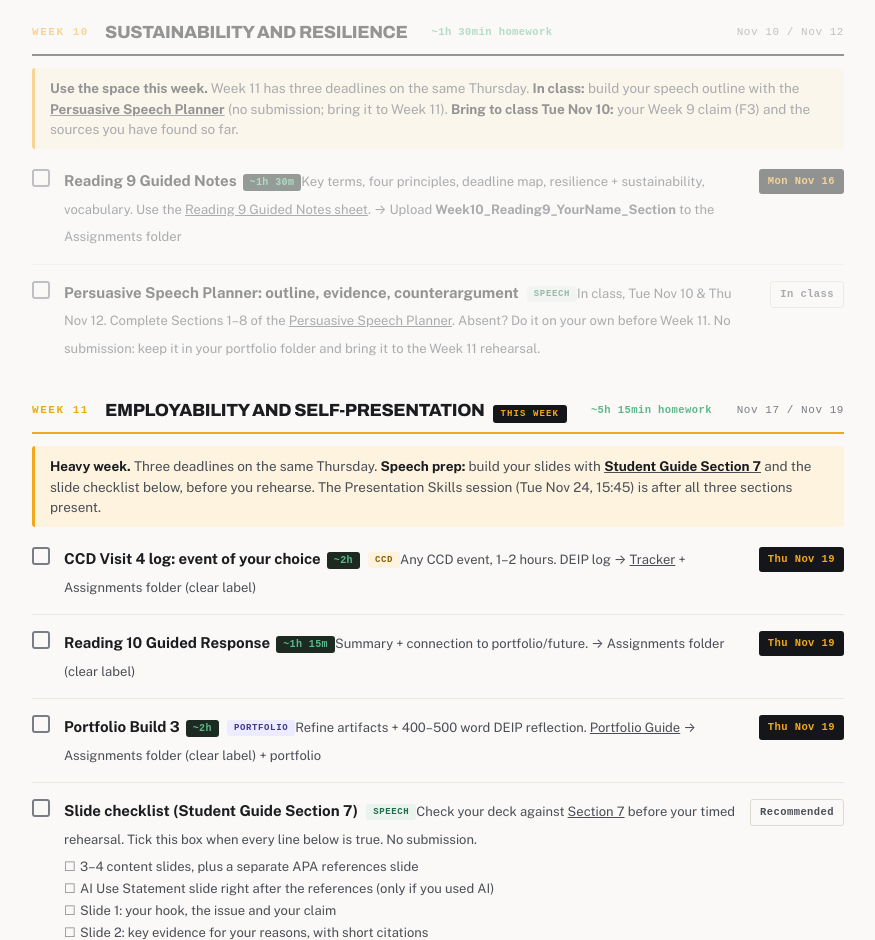
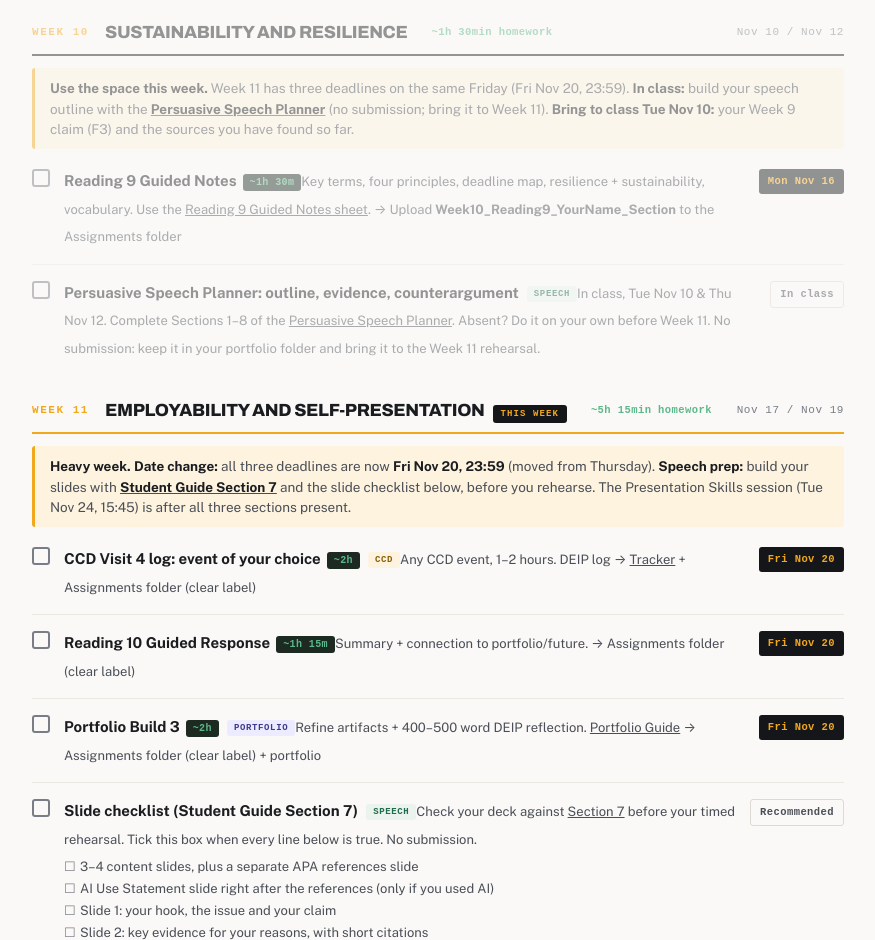
Before and after one commit to thefutureofwork/EAP100, a plain HTML site: page due-dates.html in a window 1280 px wide. Shown: the part 4905-5845 px from the top of the page, without its empty margins (202-1077 px from the left). Drawn offline with nearby package versions, Linux system fonts and the light colour scheme; a web font is replaced by a local one.

Commit message:
Week 11: move CCD Visit 4, Reading 10 and Portfolio Build 3 to Fri Nov 20, 23:59 (checklist + calendar)

```diff
--- a/due-dates.html
+++ b/due-dates.html
@@ -256,7 +256,7 @@ body{font-size:16px}
 <!-- WEEK 10 -->
 <div class="wk-sec" id="week10">
 <div class="wk-head"><span class="wk-num">WEEK 10</span><h2>Sustainability and Resilience</h2><span class="wk-hrs">~1h 30min homework</span><span class="wk-dates">Nov 10 / Nov 12</span></div>
-<div class="wk-note"><b>Use the space this week.</b> Week 11 has three deadlines on the same Thursday. <b>In class:</b> build your speech outline with the <a href="speech-planner.html"><b>Persuasive Speech Planner</b></a> (no submission; bring it to Week 11). <b>Bring to class Tue Nov 10:</b> your Week 9 claim (F3) and the sources you have found so far.</div>
+<div class="wk-note"><b>Use the space this week.</b> Week 11 has three deadlines on the same Friday (Fri Nov 20, 23:59). <b>In class:</b> build your speech outline with the <a href="speech-planner.html"><b>Persuasive Speech Planner</b></a> (no submission; bring it to Week 11). <b>Bring to class Tue Nov 10:</b> your Week 9 claim (F3) and the sources you have found so far.</div>
 <ul class="items">
 <li class="item"><input type="checkbox" aria-labelledby="task-39"><div class="info"><span class="nm" id="task-39">Reading 9 Guided Notes<span class="est">~1h 30m</span></span><span class="sub">Key terms, four principles, deadline map, resilience + sustainability, vocabulary. Use the <a href="reading-9-guided-notes.html">Reading 9 Guided Notes sheet</a>. &rarr; Upload <b>Week10_Reading9_YourName_Section</b> to the Assignments folder</span></div><span class="due-chip">Mon Nov 16</span></li>
 <li class="item"><input type="checkbox" aria-labelledby="task-40a"><div class="info"><span class="nm" id="task-40a">Persuasive Speech Planner: outline, evidence, counterargument<span class="tag t-speech">Speech</span></span><span class="sub">In class, Tue Nov 10 &amp; Thu Nov 12. Complete Sections 1&ndash;8 of the <a href="speech-planner.html">Persuasive Speech Planner</a>. Absent? Do it on your own before Week 11. No submission: keep it in your portfolio folder and bring it to the Week 11 rehearsal.</span></div><span class="due-chip soft">In class</span></li>
@@ -266,11 +266,11 @@ body{font-size:16px}
 <!-- WEEK 11 -->
 <div class="wk-sec" id="week11">
 <div class="wk-head"><span class="wk-num">WEEK 11</span><h2>Employability and Self-Presentation</h2><span class="wk-hrs">~5h 15min homework</span><span class="wk-dates">Nov 17 / Nov 19</span></div>
-<div class="wk-note"><b>Heavy week.</b> Three deadlines on the same Thursday. <b>Speech prep:</b> build your slides with <a href="https://github.com/thefutureofwork/EAP100/blob/main/persuasive-presentation/README.md#7-make-slides-that-help-not-distract" target="_blank" rel="noopener"><b>Student Guide Section 7</b><span class="sr-only"> (opens in a new tab)</span></a> and the slide checklist below, before you rehearse. The Presentation Skills session (Tue Nov 24, 15:45) is after all three sections present.</div>
+<div class="wk-note"><b>Heavy week.</b> <b>Date change:</b> all three deadlines are now <b>Fri Nov 20, 23:59</b> (moved from Thursday). <b>Speech prep:</b> build your slides with <a href="https://github.com/thefutureofwork/EAP100/blob/main/persuasive-presentation/README.md#7-make-slides-that-help-not-distract" target="_blank" rel="noopener"><b>Student Guide Section 7</b><span class="sr-only"> (opens in a new tab)</span></a> and the slide checklist below, before you rehearse. The Presentation Skills session (Tue Nov 24, 15:45) is after all three sections present.</div>
 <ul class="items">
-<li class="item"><input type="checkbox" aria-labelledby="task-41"><div class="info"><span class="nm" id="task-41">CCD Visit 4 log: event of your choice<span class="est">~2h</span><span class="tag t-ccd">CCD</span></span><span class="sub">Any CCD event, 1&ndash;2 hours. DEIP log &rarr; <a href="https://docs.google.com/document/d/171CUgMEXdJtxZXIA4YjtDx9iNukZgohDjVY6ozQOps8/edit" target="_blank" rel="noopener">Tracker<span class="sr-only"> (opens in a new tab)</span></a> + Assignments folder (clear label)</span></div><span class="due-chip">Thu Nov 19</span></li>
-<li class="item"><input type="checkbox" aria-labelledby="task-42"><div class="info"><span class="nm" id="task-42">Reading 10 Guided Response<span class="est">~1h 15m</span></span><span class="sub">Summary + connection to portfolio/future. &rarr; Assignments folder (clear label)</span></div><span class="due-chip">Thu Nov 19</span></li>
-<li class="item"><input type="checkbox" aria-labelledby="task-43"><div class="info"><span class="nm" id="task-43">Portfolio Build 3<span class="est">~2h</span><span class="tag t-port">Portfolio</span></span><span class="sub">Refine artifacts + 400&ndash;500 word DEIP reflection. <a href="https://docs.google.com/document/d/1RMW_A-eV3rVe0p3-we9mGKREdnsn26QWvnXd6yf9SDY/edit" target="_blank" rel="noopener">Portfolio Guide<span class="sr-only"> (opens in a new tab)</span></a> &rarr; Assignments folder (clear label) + portfolio</span></div><span class="due-chip">Thu Nov 19</span></li>
+<li class="item"><input type="checkbox" aria-labelledby="task-41"><div class="info"><span class="nm" id="task-41">CCD Visit 4 log: event of your choice<span class="est">~2h</span><span class="tag t-ccd">CCD</span></span><span class="sub">Any CCD event, 1&ndash;2 hours. DEIP log &rarr; <a href="https://docs.google.com/document/d/171CUgMEXdJtxZXIA4YjtDx9iNukZgohDjVY6ozQOps8/edit" target="_blank" rel="noopener">Tracker<span class="sr-only"> (opens in a new tab)</span></a> + Assignments folder (clear label)</span></div><span class="due-chip">Fri Nov 20</span></li>
+<li class="item"><input type="checkbox" aria-labelledby="task-42"><div class="info"><span class="nm" id="task-42">Reading 10 Guided Response<span class="est">~1h 15m</span></span><span class="sub">Summary + connection to portfolio/future. &rarr; Assignments folder (clear label)</span></div><span class="due-chip">Fri Nov 20</span></li>
+<li class="item"><input type="checkbox" aria-labelledby="task-43"><div class="info"><span class="nm" id="task-43">Portfolio Build 3<span class="est">~2h</span><span class="tag t-port">Portfolio</span></span><span class="sub">Refine artifacts + 400&ndash;500 word DEIP reflection. <a href="https://docs.google.com/document/d/1RMW_A-eV3rVe0p3-we9mGKREdnsn26QWvnXd6yf9SDY/edit" target="_blank" rel="noopener">Portfolio Guide<span class="sr-only"> (opens in a new tab)</span></a> &rarr; Assignments folder (clear label) + portfolio</span></div><span class="due-chip">Fri Nov 20</span></li>
 <li class="item"><input type="checkbox" aria-labelledby="task-43b" data-new><div class="info"><span class="nm" id="task-43b">Slide checklist (Student Guide Section 7)<span class="tag t-speech">Speech</span></span><span class="sub">Check your deck against <a href="https://github.com/thefutureofwork/EAP100/blob/main/persuasive-presentation/README.md#7-make-slides-that-help-not-distract" target="_blank" rel="noopener">Section 7<span class="sr-only"> (opens in a new tab)</span></a> before your timed rehearsal. Tick this box when every line below is true. No submission.</span><ul class="sub-list"><li>3&ndash;4 content slides, plus a separate APA references slide</li><li>AI Use Statement slide right after the references (only if you used AI)</li><li>Slide 1: your hook, the issue and your claim</li><li>Slide 2: key evidence for your reasons, with short citations</li><li>Slide 3 (or 3 and 4): counterargument, your response and your recommendations</li><li>One clear idea per slide, minimal text, no pasted script</li><li>A short citation beside every borrowed statistic, image or idea</li><li>Fonts, charts, labels and citations readable from the back of the room</li><li>A partner flagged one crowded or unclear slide, and you revised it</li></ul></div><span class="due-chip soft">Recommended</span></li>
 <li class="item"><input type="checkbox" aria-labelledby="task-45"><div class="info"><span class="nm" id="task-45">Listening Skills Practice Session<span class="tag t-lib">Library</span></span><span class="sub"><b>EAP Library Workshop:</b> Toolkit for Academic Success. Mon Nov 23, 3:45&ndash;4:45 PM. Useful review before Listening Exam 2.</span></div><span class="due-chip soft">Mon Nov 23</span></li>
 </ul>
```
Also changed, not shown: 1 other file.
